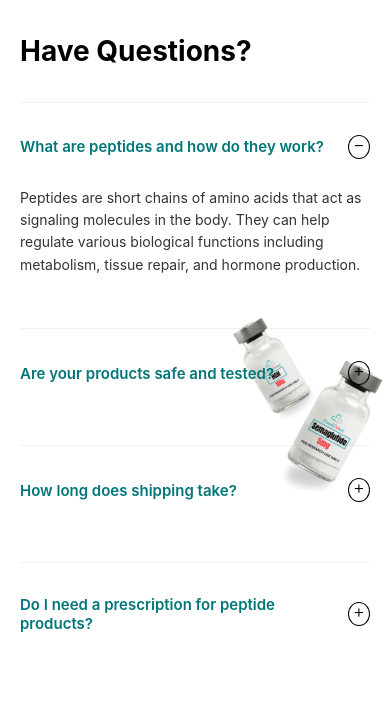
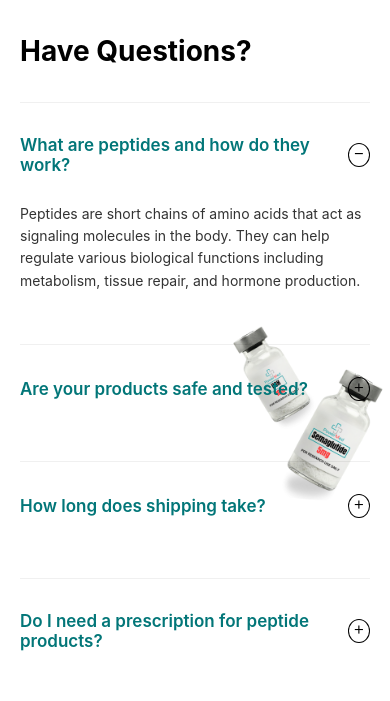
Before and after one commit to tdtbusinessdevelopment-lang/powermed, a React app in the folder frontend/: page /products in a window 390 px wide. Shown: the part 1520-2221 px from the top of the page. Built offline with nearby package versions, Linux system fonts and the light colour scheme; no server answers; the HTML template or start-up script is replaced by a standard one.

Commit message:
Update product_details.css

```diff
--- a/frontend/src/styles/product_details.css
+++ b/frontend/src/styles/product_details.css
@@ -73,7 +73,7 @@
 .product-details-page .faq-question,
 .faq-section .faq-question { transition: color 180ms ease, transform 220ms ease; }
 .product-details-page .faq-question.open,
-.faq-section .faq-question.open { color: #01686b; }
+.faq-section .faq-question.open { color: #000000; }
 .product-details-page .faq-toggle,
 .faq-section .faq-toggle { transition: transform 220ms ease, color 180ms ease; display:inline-block; width:22px; text-align:center }
 .product-details-page .faq-toggle.expanded,
@@ -101,6 +101,6 @@
   .product-title { font-size: 22px }
   .product-short-desc { font-size: 14px }
 
-  .faq-question { font-size: 15px }
+  .faq-question { font-size: 17px }
   .faq-answer { font-size: 14px }
 }
```
